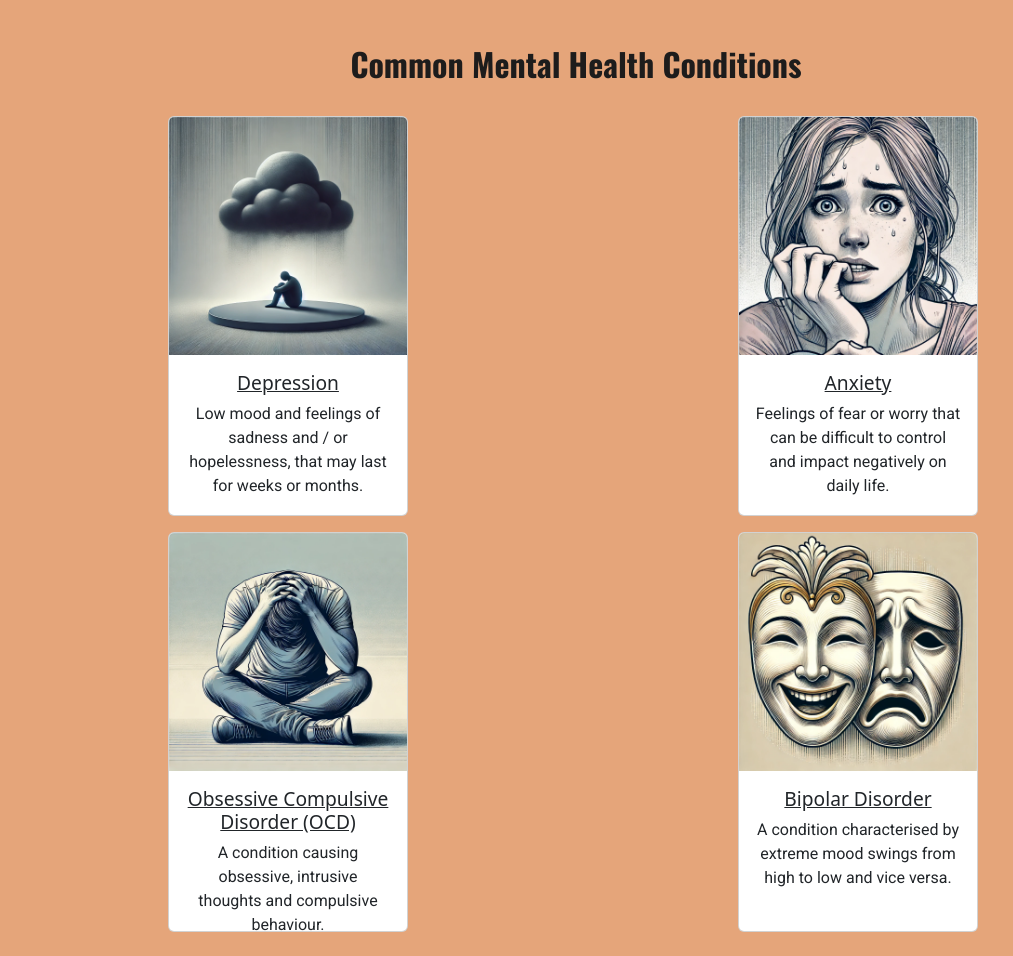
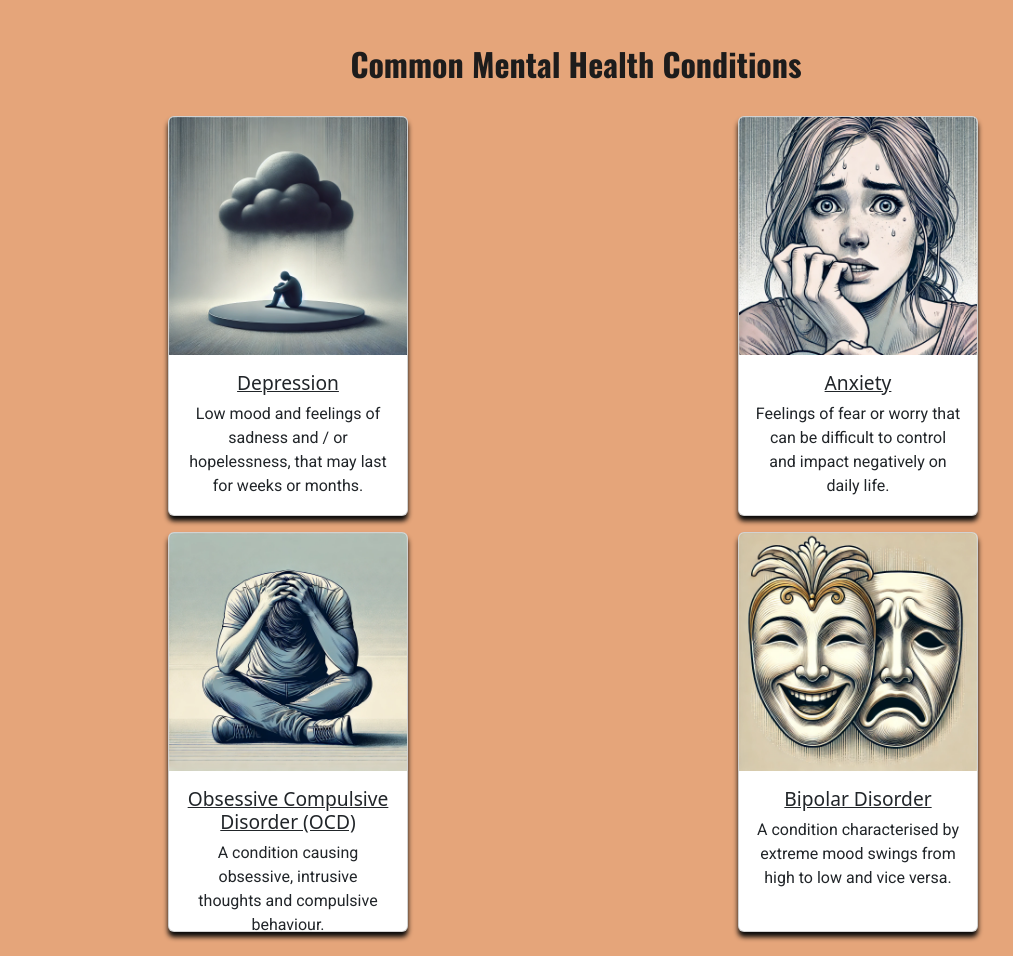
Before and after one commit to PeaJaySee/mental-help, a plain HTML site: page index.html in a window 1280 px wide. Shown: the part 921-1877 px from the top of the page, without its empty margins (64-1077 px from the left). Drawn offline with nearby package versions, Linux system fonts and the light colour scheme.

Commit message:
box-shadow added to conditions section

```diff
--- a/assets/css/style.css
+++ b/assets/css/style.css
@@ -118,6 +118,7 @@ p {
 #conditions .card {
     margin-bottom: 1rem;
     height: 30rem;
+    box-shadow: #0a0a0a 0px 5px 5px;
 }
 
 #conditions h2 {
```
